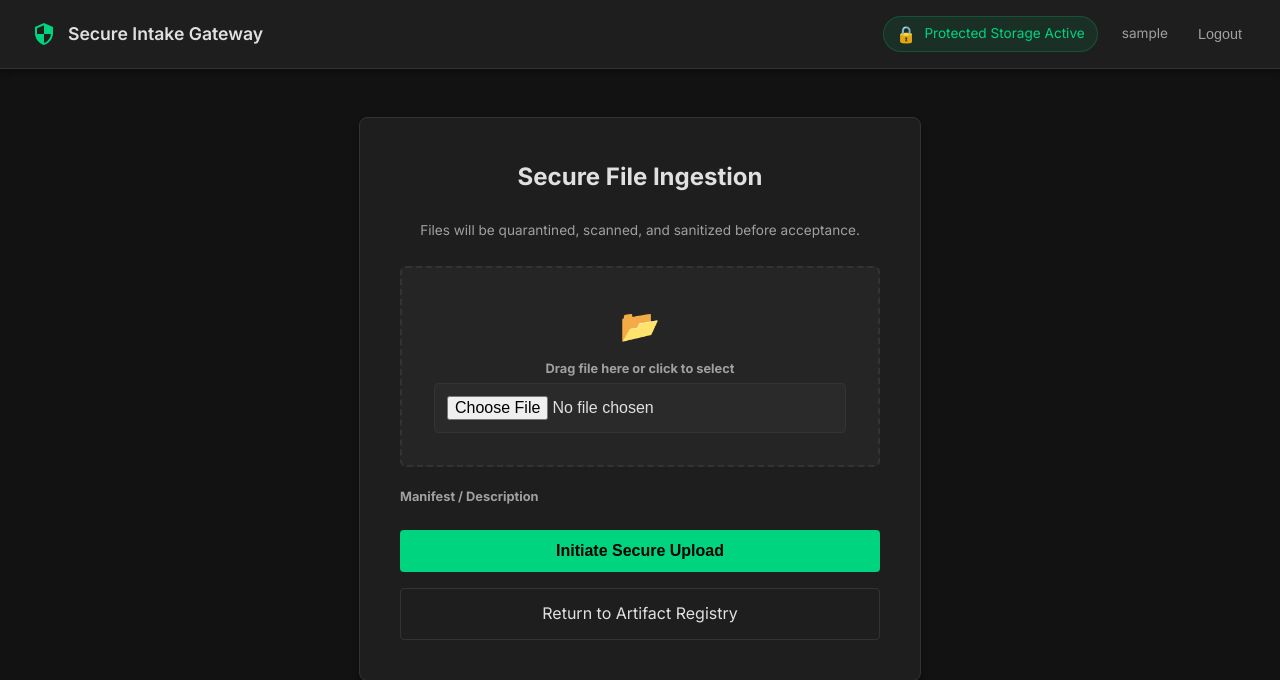
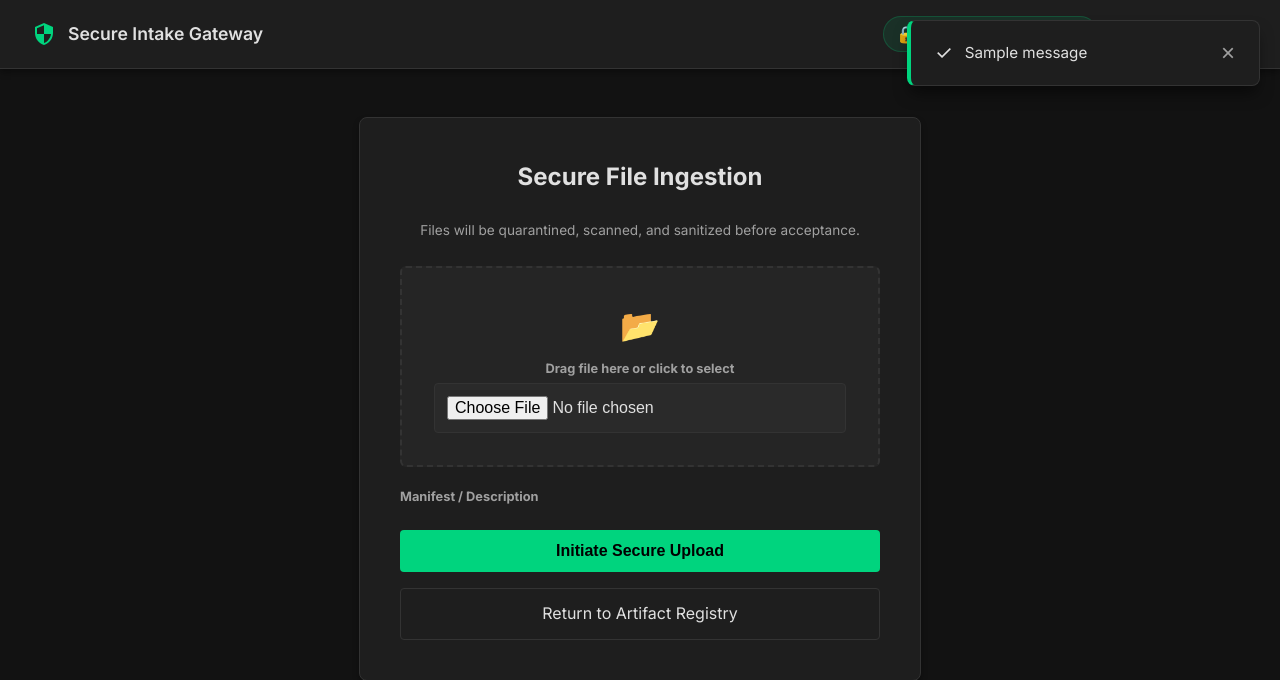
Before and after one commit to Harshit-Maurya838/secure-file-upload-portal, a Django app: page / in a window 1280 px wide. Shown: the top 680 px of the page. Run offline with Django 5.2, Linux system fonts and the light colour scheme; a user stored in the database is signed in; tables that the repository leaves empty hold one stand-in row (values such as "Sample post"); one stand-in notice (Sample message) is shown.

Commit message:
feat: Added flash messages of warning or successfull messages

```diff
--- a/uploads/static/css/styles.css
+++ b/uploads/static/css/styles.css
@@ -413,3 +413,83 @@ td a:hover {
 .btn-success:hover {
     opacity: 0.9;
 }
+
+/* Flash Messages */
+.flash-messages-container {
+    position: fixed;
+    top: 20px;
+    right: 20px;
+    z-index: 1000;
+    display: flex;
+    flex-direction: column;
+    gap: 10px;
+    pointer-events: none;
+}
+
+.flash-message {
+    background: var(--bg-card);
+    border: 1px solid var(--border-color);
+    padding: 1rem 1.5rem;
+    border-radius: 8px;
+    box-shadow: 0 10px 15px -3px rgba(0, 0, 0, 0.5);
+    display: flex;
+    align-items: center;
+    gap: 12px;
+    color: var(--text-primary);
+    min-width: 300px;
+    max-width: 450px;
+    pointer-events: auto;
+    animation: slideInRight 0.3s ease-out forwards;
+}
+
+.flash-message.success {
+    border-left: 4px solid var(--accent-primary);
+}
+
+.flash-message.error {
+    border-left: 4px solid var(--accent-alert);
+}
+
+.flash-message.warning {
+    border-left: 4px solid var(--accent-warning);
+}
+
+.flash-message.info {
+    border-left: 4px solid #00aaff;
+}
+
+.message-icon {
+    font-size: 1.25rem;
+}
+
+.message-text {
+    flex: 1;
+    font-size: 0.95rem;
+    line-height: 1.4;
+}
+
+.message-close {
+    background: none;
+    border: none;
+    color: var(--text-secondary);
+    font-size: 1.5rem;
+    cursor: pointer;
+    line-height: 1;
+    padding: 0;
+    margin-left: 10px;
+}
+
+.message-close:hover {
+    color: var(--text-primary);
+}
+
+@keyframes slideInRight {
+    from {
+        opacity: 0;
+        transform: translateX(100%);
+    }
+    to {
+        opacity: 1;
+        transform: translateX(0);
+    }
+}
--- a/uploads/templates/base.html
+++ b/uploads/templates/base.html
@@ -36,6 +36,22 @@
 </header>
 
 <main class="main-content">
+    {% if messages %}
+        <div class="flash-messages-container">
+            {% for message in messages %}
+                <div class="flash-message {{ message.tags }}">
+                    <span class="message-icon">
+                        {% if message.tags == 'success' %}✓
+                        {% elif message.tags == 'error' %}⚠️
+                        {% elif message.tags == 'warning' %}❗
+                        {% else %}ℹ️{% endif %}
+                    </span>
+                    <span class="message-text">{{ message }}</span>
+                    <button class="message-close" onclick="this.parentElement.remove();">&times;</button>
+                </div>
+            {% endfor %}
+        </div>
+    {% endif %}
     {% block content %}
     {% endblock %}
 </main>
--- a/uploads/templates/upload.html
+++ b/uploads/templates/upload.html
@@ -13,11 +13,6 @@
     <form method="post" enctype="multipart/form-data">
         {% csrf_token %}
 
-        {% if form.errors %}
-            <div class="alert alert-error">
-                {{ form.errors }}
-            </div>
-        {% endif %}
 
         <div class="form-group upload-zone">
             <label for="id_file" style="cursor:pointer;">
--- a/uploads/views.py
+++ b/uploads/views.py
@@ -2,8 +2,7 @@ from django.contrib.auth.decorators import login_required
 from django.shortcuts import render, redirect
 from .forms import UploadFileForm
 from .models import UploadedFile
-
-
+from django.contrib import messages
 from django_ratelimit.decorators import ratelimit
 
 from .utils import scan_file, move_to_clean, sanitize_file, log_security_event
@@ -39,6 +38,7 @@ def upload_file(request):
                 sanitize_file(instance)
                 # If clean, move to clean storage
                 move_to_clean(instance)
+                messages.success(request, f"Upload Successful: File '{instance.original_filename}' has been safely stored.")
                 return redirect('file_list')
             except ValidationError as e:
                 # If infected or error, delete the file and the instance
@@ -48,6 +48,7 @@ def upload_file(request):
 
                 instance.file.delete(save=False)
                 instance.delete()
+                messages.error(request, f"Malware Detected / Upload Rejected: {e.message}")
                 form.add_error('file', e.message)
     else:
         form = UploadFileForm()
@@ -66,10 +67,12 @@ def download_file(request, file_id):
         raise Http404("File is not available for download.")
 
     try:
+        messages.success(request, f"Download initiated for {instance.original_filename}.")
         response = FileResponse(instance.file.open('rb'), as_attachment=True, filename=instance.original_filename)
         log_security_event('DOWNLOAD', request, instance.file.name, "File downloaded successfully")
         return response
     except FileNotFoundError:
+        messages.error(request, "File not found on server.")
         raise Http404("File not found on server.")
 
 @login_required
```
